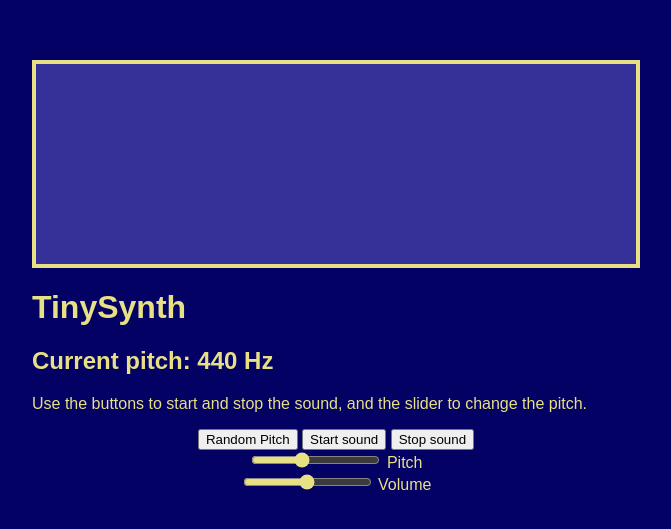
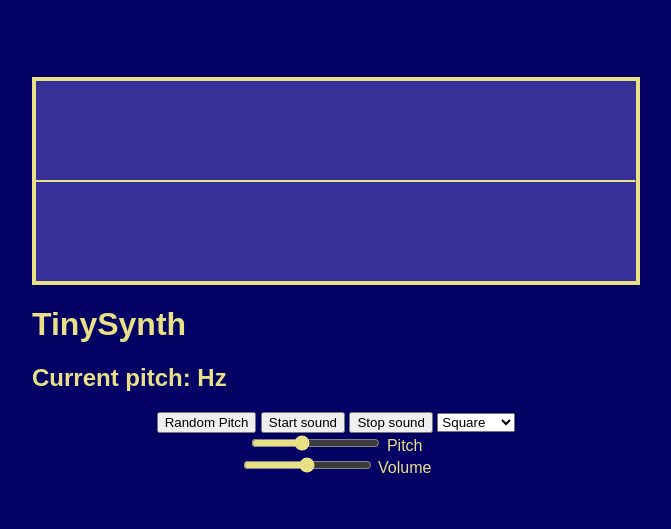
Before and after one commit to waffles-888/TinySynth, a website: page src/index.html in a window 1280 px wide. Shown: the part 131-660 px from the top of the page, without its empty margins (304-975 px from the left). Drawn offline with Linux system fonts and the light colour scheme.

Commit message:
Added wave forms as well as the ability to swap the waveform too

```diff
--- a/build.mjs
+++ b/build.mjs
@@ -18,7 +18,7 @@ let html = "";
 for (const part of src.split(/(<script>[\s\S]*?<\/script>|<style>[\s\S]*?<\/style>)/)) {
   if (part.startsWith("<script>")) {
     const js = part.slice(8, -9).replace(/glsl`([^`]*)`/g, (_, s) => JSON.stringify(glsl(s)));
-    const { code } = await minify(js, { toplevel: true, compress: { passes: 3 } });
+    const { code } = await minify(js, { toplevel: false, compress: { passes: 3 } });
     html += "<script>" + code + "</script>";
   } else if (part.startsWith("<style>")) {
     html += part
--- a/src/index.html
+++ b/src/index.html
@@ -8,12 +8,17 @@
     </div>
     <h1>TinySynth</h1>
     <h2>Current pitch: <span id="current-pitch"></span> Hz</h2>
-    <p>Use the buttons to start and stop the sound, and the slider to change the pitch.</p>
   </div>
   <div class="controls">
   <button onclick="randomPitch()">Random Pitch</button>
   <button onclick="startSound()">Start sound</button>
   <button onclick="stopSound()">Stop sound</button>
+  <select id="form-select" onchange="changeWave()">
+    <option value="square">Square</option>
+    <option value="sine">Sine</option>
+    <option value="triangle">Triangle</option>
+    <option value="sawtooth">Sawtooth</option>
+  </select>
 </div>
 <div class="slider">
   <input id="pitch" type="range" min="100" max="1000" value="440" oninput="changePitch()">
@@ -38,7 +43,8 @@
             return;
         }
     oscillator = audioContext.createOscillator();
-    oscillator.type = 'square';
+    const wave = document.querySelector('#form-select').value;
+    oscillator.type = wave;
     oscillator.frequency.setValueAtTime(document.querySelector('#pitch').value, audioContext.currentTime);
     oscillator.connect(gainNode);
     oscillator.start();
@@ -51,10 +57,6 @@
         oscillator = null;
     }
 
-    // Update current pitch display
-    var currentPitch = document.querySelector('#current-pitch');
-    currentPitch.innerHTML = document.querySelector('#pitch').value
-
     // Change pitch
     function changePitch() {
       const pitch = document.querySelector('#pitch').value;
@@ -65,12 +67,20 @@
         oscillator.frequency.setValueAtTime(pitch, audioContext.currentTime);
       }
 
+      // Change waveform
+      function changeWave() {
+        const wave = document.querySelector('#form-select').value;
+        if (!oscillator) {
+          return;
+        }
+        oscillator.type = wave;
+      }
+
       //waveform sound
       const analyser = audioContext.createAnalyser();
       analyser.connect(audioContext.destination);
 
       // volume
-      const volumeSlider = document.querySelector('#volume');
       const gainNode = audioContext.createGain();
       gainNode.gain.value = 0.5;
       gainNode.connect(analyser);
@@ -85,15 +95,31 @@
       // Waveform visualization
       const canvas = document.querySelector('#waveform');
       const canvasCtx = canvas.getContext('2d');
-      canvasCtx.fillStyle = '#363199';
-      canvasCtx.fillRect(0, 0, 1000, 1000);
+
       analyser.fftSize = 2048;
       const bufferLength = analyser.frequencyBinCount;
       const dataArray = new Uint8Array(bufferLength);
+
       function drawWave() {
+        requestAnimationFrame(drawWave);
         analyser.getByteTimeDomainData(dataArray);
-        console.log(dataArray);
+        canvasCtx.fillStyle = '#363199';
+        canvasCtx.fillRect(0, 0, 1000, 1000);
+        canvasCtx.strokeStyle = '#E8E085';
+        canvasCtx.lineWidth = 2;
+        canvasCtx.beginPath();
+        for (let i = 0; i < bufferLength; i++) {
+          const x = (i / bufferLength) * canvas.width;
+          const y = (dataArray[i] / 128.0) * (canvas.height / 2);
+          if (i === 0) {
+            canvasCtx.moveTo(x, y);
+          } else {
+            canvasCtx.lineTo(x, y);
+          }
+        }
+        canvasCtx.stroke();
       }
+      drawWave();
 
   </script>
 
```
Also changed, not shown: dist/index.html, dist/uri.txt.
